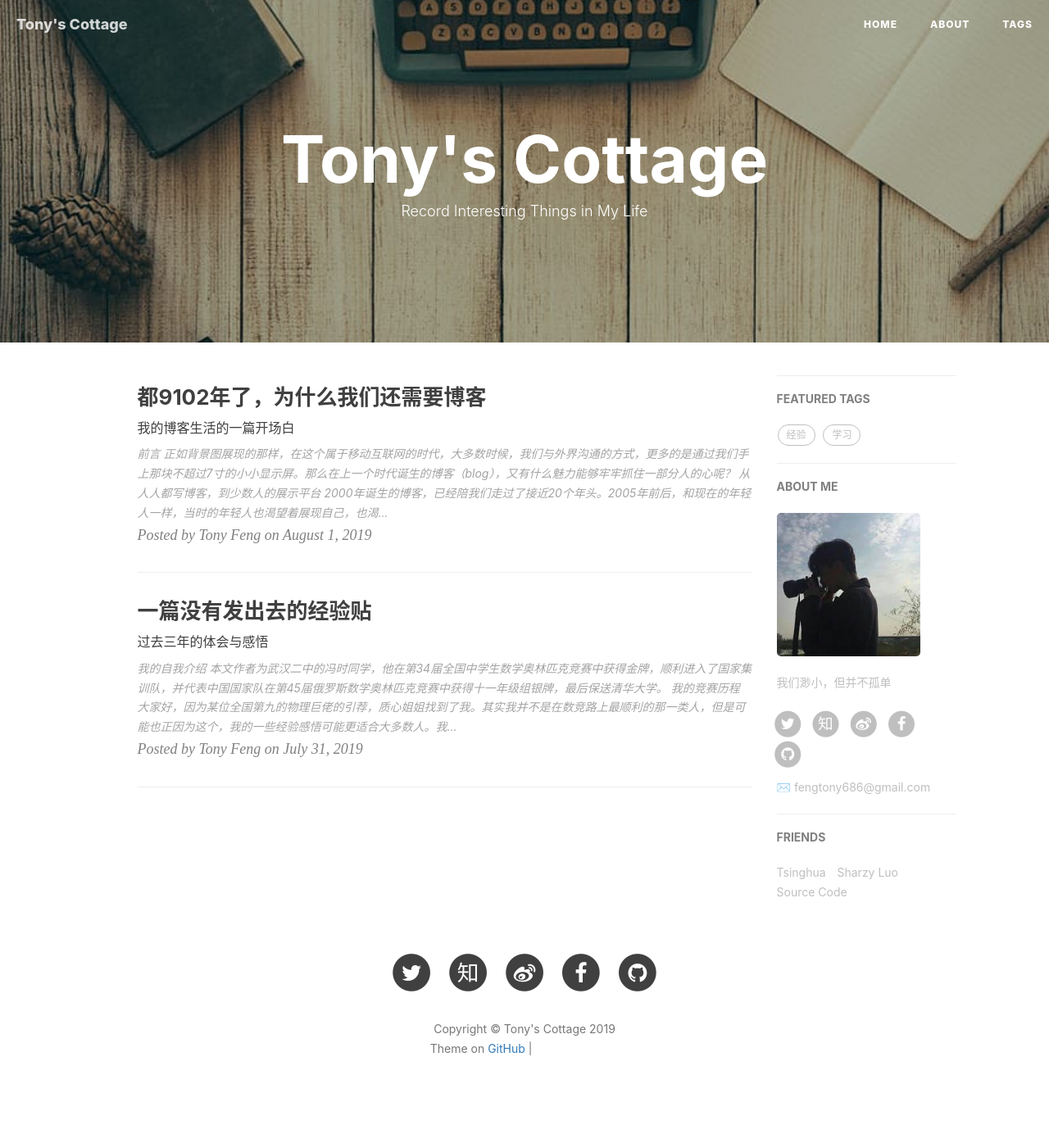
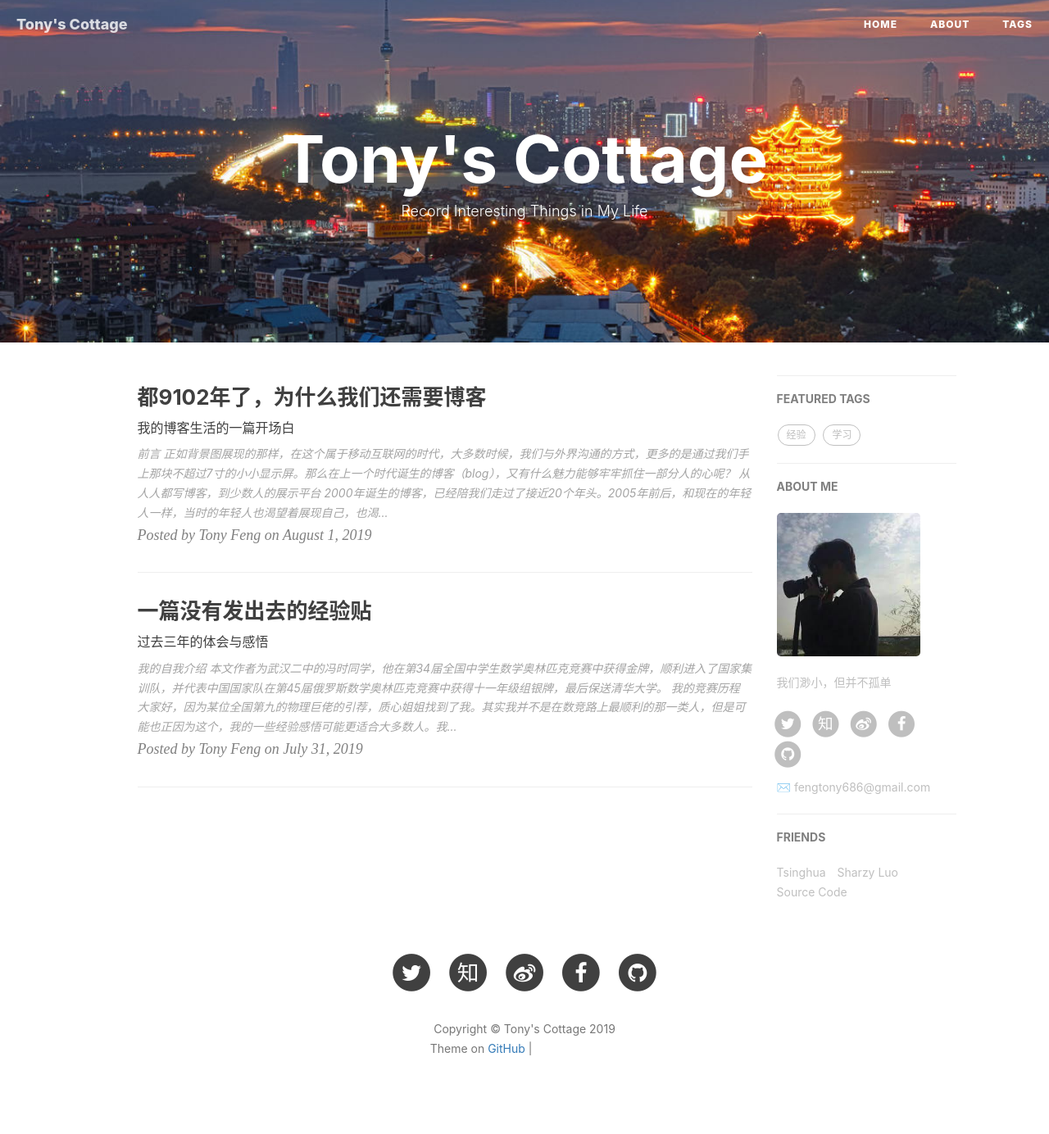
Before and after one commit to fengtony686/fengtony686.github.io, a Jekyll site: the page built from index.html, in a window 1280 px wide. Shown: the whole page at 82% size. Built offline with Jekyll 4.4.1, drawn with Linux system fonts in a browser that asks for light colours; nearby versions of some CDN libraries; the list of posts is cut into pages by our own code; comment, search, counter and statistics services are not loaded; grey boxes are pictures that could not be loaded.

Commit message:
change the background

```diff
--- a/_config.yml
+++ b/_config.yml
@@ -1,7 +1,7 @@
 # Site settings
 title: Tony's Cottage
 SEOTitle: 冯时的博客 | Tony's Cottage
-header-img: img/post-bg-desk.jpg
+header-img: img/wuhan0.jpg
 email: fengtony686@gmail.com
 description: "Hi,everyone.我是冯时，这是我的博客，这里将记录我生活，学习中那些有趣的事。"
 keyword: "冯时, Tony's Cottage, fengshi, Tony Feng, tonyfeng, iOS, Apple, iPhone, 冯时的博客"
```
Also changed, not shown: img/wuhan0.jpg (added).
